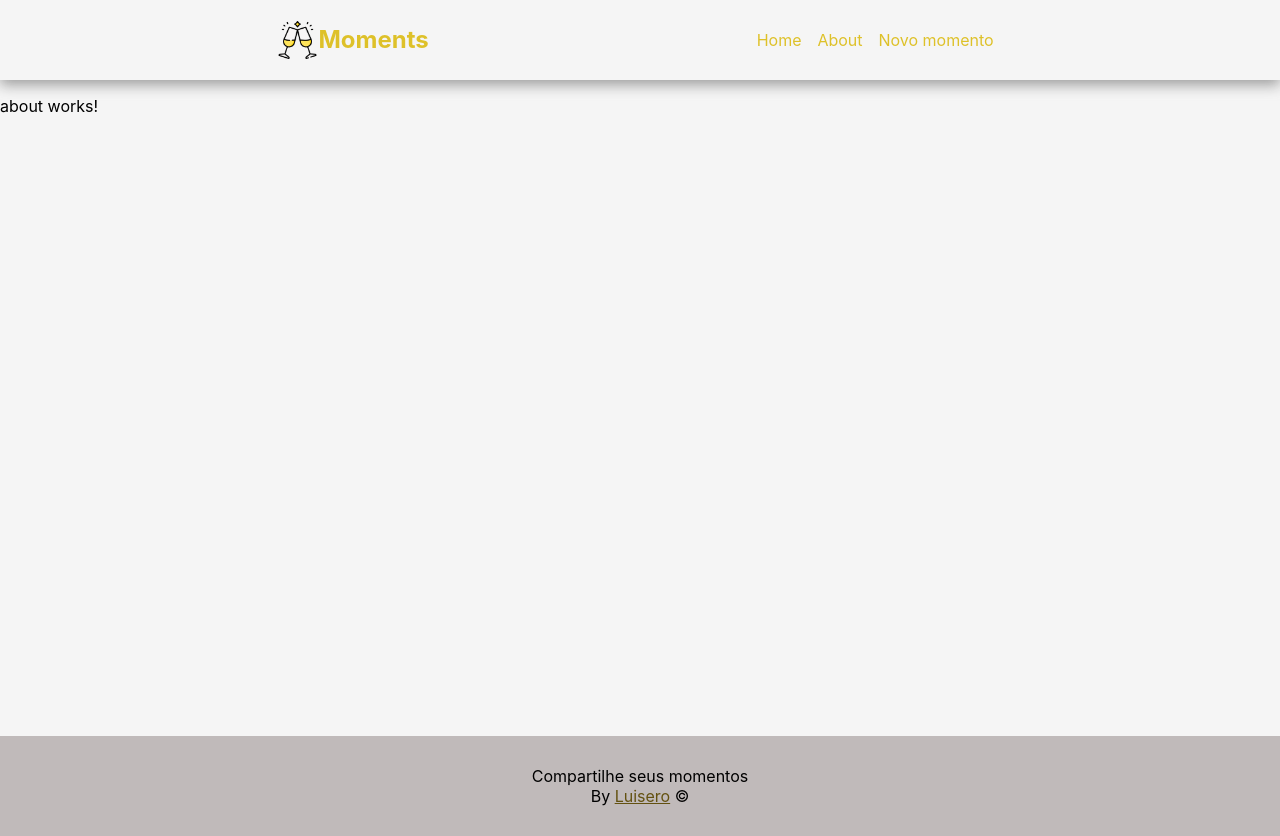
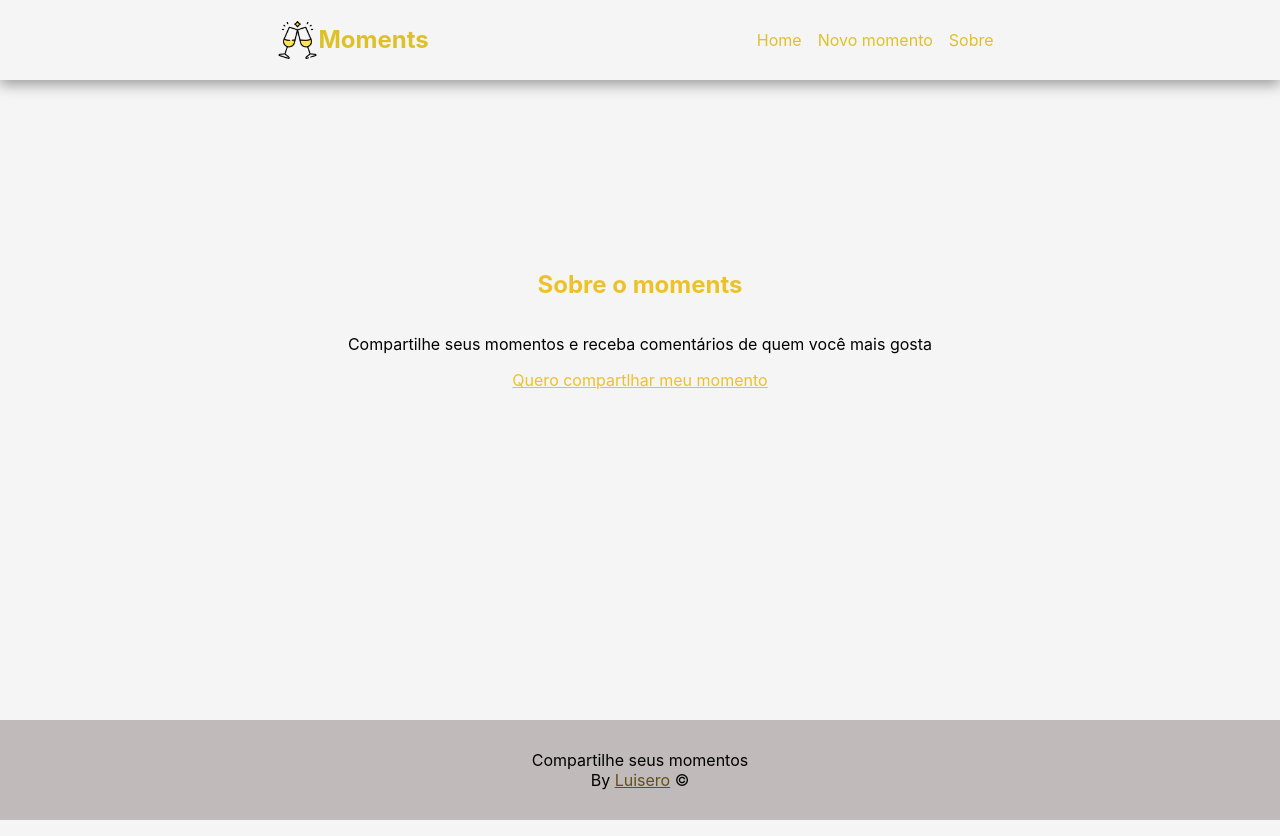
Before and after one commit to Luisero/moments, an Angular app: page /about in a window 1280 px wide. Built offline with nearby package versions, Linux system fonts and the light colour scheme.

Commit message:
FEAT: about page was finish

```diff
--- a/src/app/components/header/header.component.html
+++ b/src/app/components/header/header.component.html
@@ -8,8 +8,8 @@
         </a>
         <ul class="nav-list">
             <a href="" class="nav-link" routerLink="/">Home</a>
-            <a href="" class="nav-link" routerLink="about/">About</a>
             <a href="" class="nav-link" routerLink="/moments/new" id="add">Novo momento</a>
+            <a href="" class="nav-link" routerLink="about/">Sobre</a>
         </ul>
     </nav>
 </header>
--- a/src/app/components/messages/messages.component.html
+++ b/src/app/components/messages/messages.component.html
@@ -1,7 +1,7 @@
 <div class="message" *ngIf="messagesService.message">
     <div class="message-header">
         <h2>Mensagem do sistema:</h2>
-        <button class="clear-button">
+        <button class="clear-button" (click)="messagesService.clearMessage()">
             <fa-icon [icon]="faTimes"></fa-icon>
         </button>
     </div>
--- a/src/app/components/pages/about/about.component.css
+++ b/src/app/components/pages/about/about.component.css
@@ -0,0 +1,16 @@
+.about{
+    display: flex;
+    flex-direction:column ;
+    align-items: center;
+    justify-content: center;
+    min-height: 60vh;
+}
+
+.about h2{
+    color: #edc129;
+}
+
+
+.about a{
+    color: #edc129;
+}
--- a/src/app/components/pages/about/about.component.html
+++ b/src/app/components/pages/about/about.component.html
@@ -1 +1,5 @@
-<p>about works!</p>
+<div class="about">
+    <h2>Sobre o moments</h2>
+    <p>Compartilhe seus momentos e receba comentários de quem você mais gosta</p>
+    <a href="" routerLink="/moments/new">Quero compartlhar meu momento</a>
+</div>
--- a/src/app/components/pages/new-moment/new-moment.component.ts
+++ b/src/app/components/pages/new-moment/new-moment.component.ts
@@ -1,6 +1,8 @@
 import { Component } from '@angular/core';
 import { Moment } from 'src/app/models/Moment';
+import { MessageService } from 'src/app/services/message.service';
 import { MomentService } from 'src/app/services/moment.service';
+import { Router } from '@angular/router';
 
 @Component({
   selector: 'app-new-moment',
@@ -10,21 +12,27 @@ import { MomentService } from 'src/app/services/moment.service';
 export class NewMomentComponent {
   btnText: string = 'Compartilhar';
 
-  constructor(private momentService: MomentService){}
+  constructor(
+    private momentService: MomentService,
+    private messageService: MessageService,
+    private router: Router
+  ) { }
 
-  async createHandler(moment: Moment){
+  async createHandler(moment: Moment) {
     const formData: FormData = new FormData();
 
     formData.append('title', moment.title);
-    formData.append('description',moment.description);
+    formData.append('description', moment.description);
 
-    if(moment.image){
-      formData.append('image',moment.image);
+    if (moment.image) {
+      formData.append('image', moment.image);
     }
 
     await this.momentService.createMoment(formData).subscribe();
 
-    //TODO
+    this.messageService.addMessage("Momento adicionado com sucesso!");
+
+    this.router.navigate(["/"]);
 
   }
 }
--- a/src/app/services/message.service.ts
+++ b/src/app/services/message.service.ts
@@ -6,4 +6,18 @@ import { Injectable } from '@angular/core';
 export class MessageService {
   message:  string =  '';
   constructor() { }
+
+
+  addMessage(message: string){
+    this.message = message;
+    const SECOND = 1000;
+    setTimeout(() => {
+      this.clearMessage()
+    },
+    SECOND*2.5);
+  }
+
+  clearMessage(){
+    this.message = "";
+  }
 }
```
